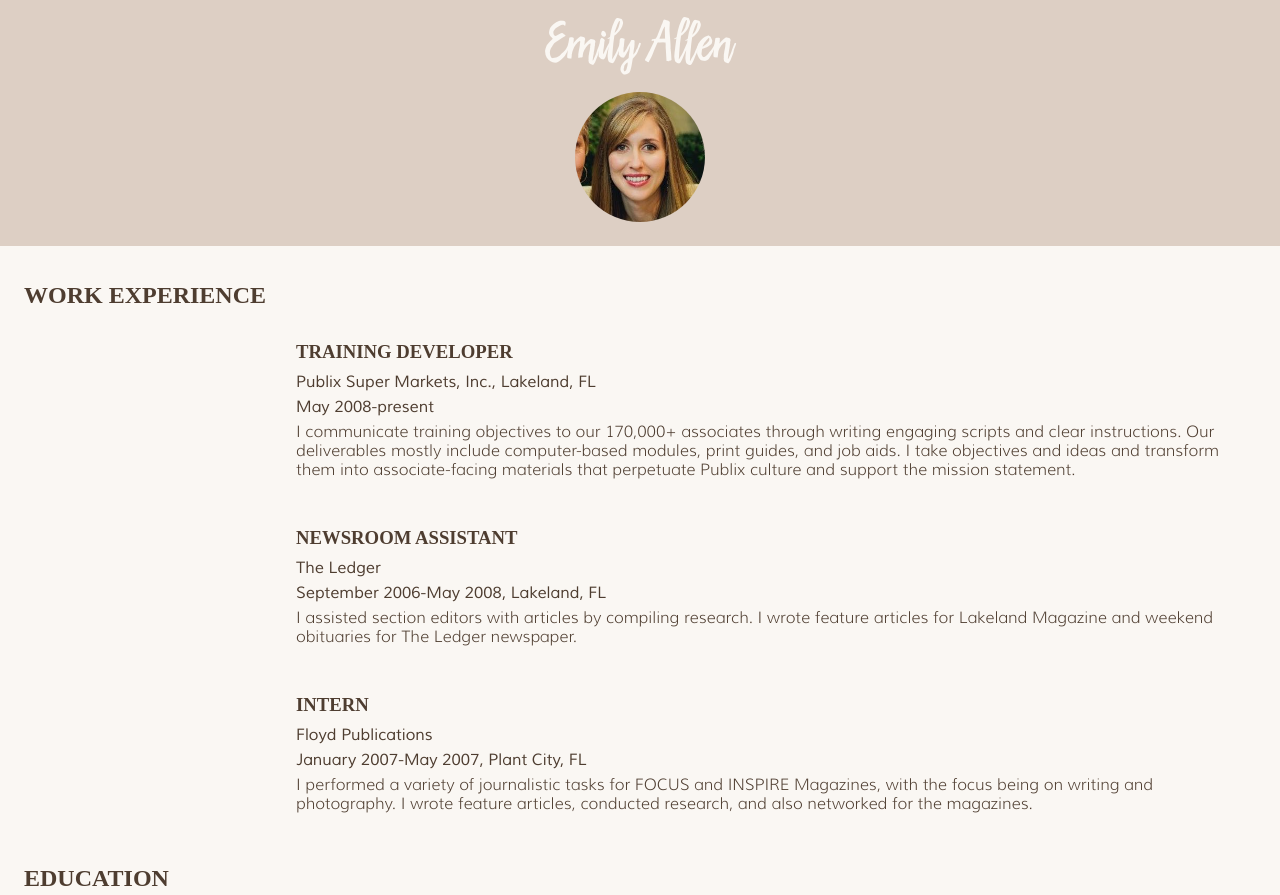
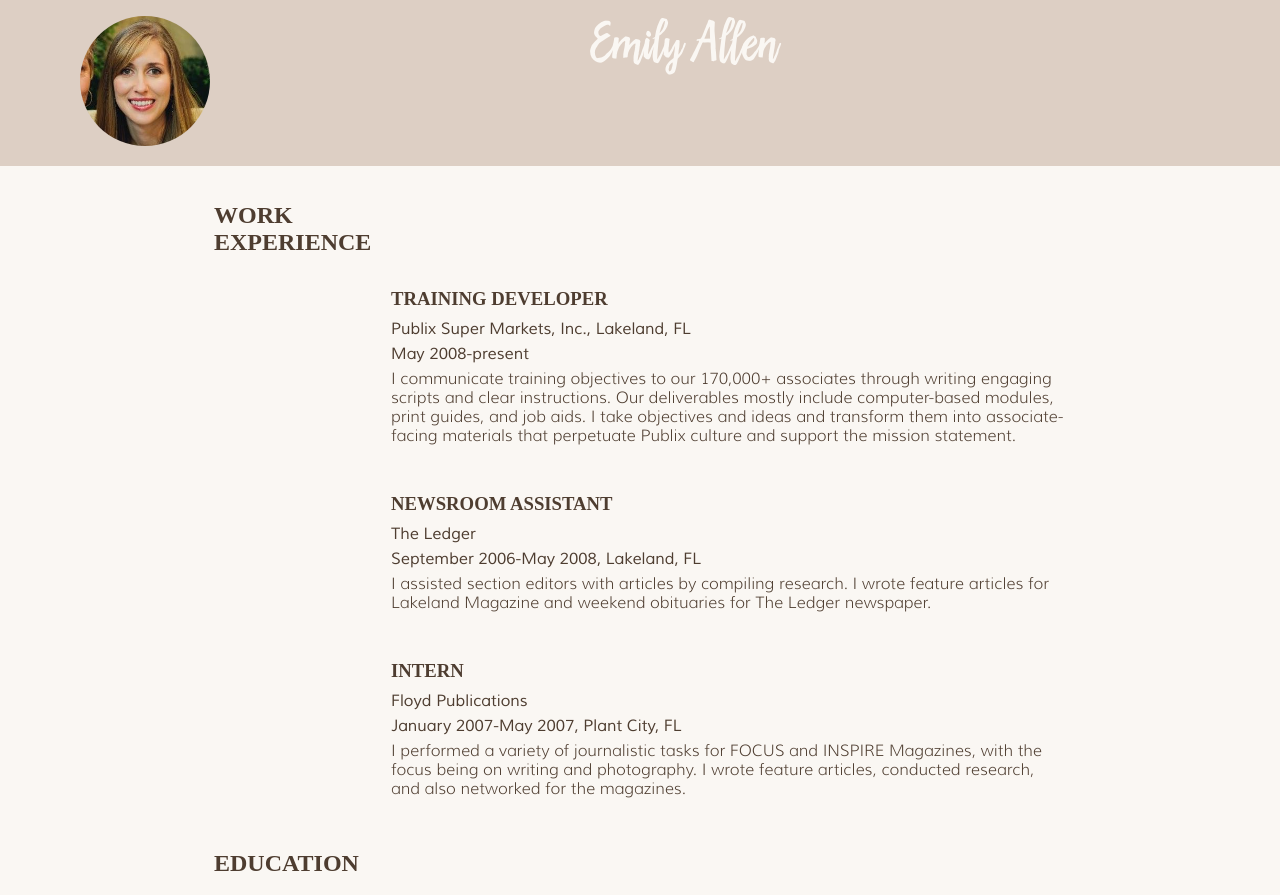
Before and after one commit to EmmyLou522/project_resume_allen_emily, a plain HTML site: page index.html in a window 1280 px wide. Shown: the top 895 px of the page. Drawn offline with Linux system fonts and the light colour scheme; a web font is replaced by a local one.

Commit message:
format sections and articles for desktop

```diff
--- a/css/main.css
+++ b/css/main.css
@@ -58,14 +58,6 @@ img {
     width: 130px;
     height: 130px;
     border-radius: 65px;
-}
-
-#phone {
-    display: none;
-}
-
-#email {
-    display: none;
 }
 
 #experience {
@@ -181,6 +173,7 @@ footer {
     font-family: bodyFont;
     text-align: center;
     padding-top: 2em;
+    width: 100%;
 }
 
 footer a {
@@ -190,6 +183,25 @@ footer a {
 
 /* for tablet */
 @media screen and (min-width: 768px)  {
+header {
+    height: 150px;
+}
+
+header figure {
+    float: left;
+    padding-top: 0px;
+    padding-bottom: 0px;
+    padding-left: 1em;
+}
+
+header p {
+    width: 300px;
+    clear: left;
+    margin-left: -1.5em;
+    display: inline;
+    height: 2em;
+    margin-top: 5em;
+}
 
 .block h1 {
     float: left;
@@ -240,4 +252,9 @@ article.school {
 footer {
     clear: both;
 }
+
+#wrapper {
+    max-width: 900px;
+    margin: auto;
 }
+}
--- a/index.html
+++ b/index.html
@@ -10,8 +10,6 @@
     <header>
         <h1>Emily Allen's Resume</h1>
             <p>Emily Allen</p>
-            <p id="phone">863-838-9380</p>
-            <p id="email">emmylou522@gmail.com</p>
             <figure>
                 <img src="img/emily_square.jpg"/>
             </figure>
@@ -71,11 +69,11 @@
                 <span class="singlepara"><p>863-838-9380</p>
                 <a href="mailto:emmylou522@gmail.com Subject=I%20just%20reviewed%20your%20resume" target="_top" <p>emmylou522@gmail.com</p></span>
         </section>
+    </div>
         <footer>
             <a href="www.emilymallen.com" target="_blank">
             <p>www.emilymallen.com</p></a>
         </footer>
-    </div>
 <script src="js/jquery-2.1.3.js"></script>
 <script src="js/main.js"></script>
 </body>
```
